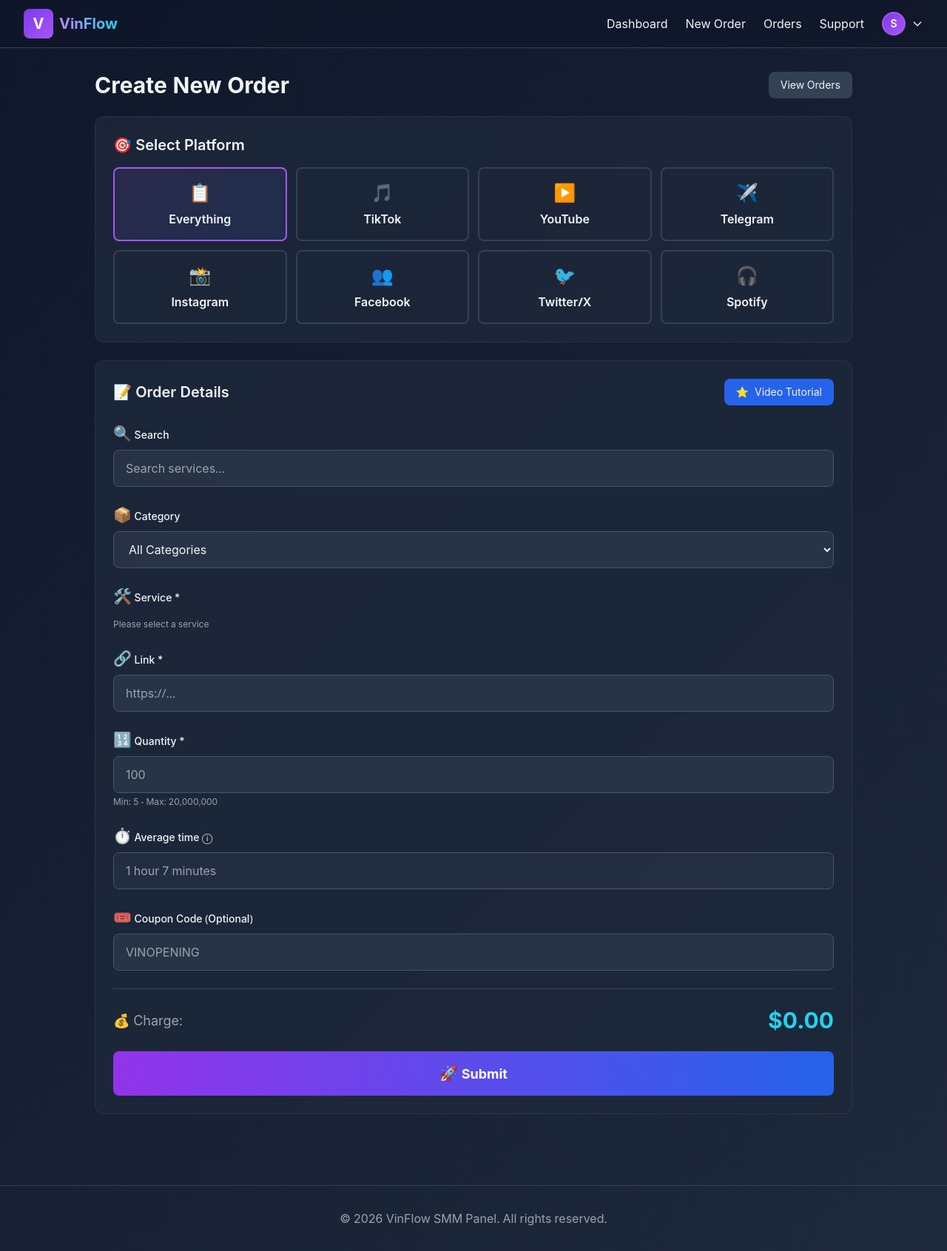
After one commit to vannyakh/VinFlow, a Django app: page /new-order/ in a window 1280 px wide. The commit adds this page. Shown: the whole page at 74% size. Run offline with Django 5.2, Linux system fonts and the light colour scheme; the visitor is signed in with stand-in values (Sample User, id 1); data that the repository does not hold is empty; some libraries are stand-ins or nearby versions.

Commit message:
Add new order functionality and update navigation
- Introduce a new order creation page in views.py with real-time filtering and platform selection.
- Update URL patterns in urls.py to include the new order path.
- Modify base.html and dashboard.html to replace 'Services' link with 'New Order'.
- Update orders.html to provide a direct link to the new order page for improved user access.

```diff
--- a/panel/urls.py
+++ b/panel/urls.py
@@ -13,6 +13,7 @@ urlpatterns = [
     path('panel/', views.dashboard, name='dashboard'),
     path('maintenance/', views.maintenance, name='maintenance'),
     path('services/', views.services, name='services'),
+    path('new-order/', views.new_order, name='new_order'),
     path('orders/', views.orders, name='orders'),
     path('orders/create/', views.create_order, name='create_order'),
     path('orders/<int:order_id>/', views.order_detail, name='order_detail'),
--- a/panel/views.py
+++ b/panel/views.py
@@ -553,6 +553,23 @@ def services(request):
     }
     return render(request, 'panel/services.html', context)
 
+# New Order Page
+@login_required
+def new_order(request):
+    """Modern order creation page with platform selection and real-time filtering"""
+    categories = ServiceCategory.objects.filter(is_active=True).order_by('order')
+    services = Service.objects.filter(is_active=True).select_related('category').order_by('category', 'name')
+
+    # Check if user language is Khmer
+    is_khmer = request.user.profile.language == 'km' if hasattr(request.user, 'profile') else False
+
+    context = {
+        'categories': categories,
+        'services': services,
+        'is_khmer': is_khmer,
+    }
+    return render(request, 'panel/new_order.html', context)
+
 # Create Order
 @login_required
 @require_http_methods(["POST"])
--- a/templates/base.html
+++ b/templates/base.html
@@ -308,7 +308,7 @@
                 <!-- Desktop Menu -->
                 <div class="hidden md:flex items-center space-x-6">
                     <a href="{% url 'dashboard' %}" class="hover:text-purple-400 transition">{% trans "Dashboard" %}</a>
-                    <a href="{% url 'services' %}" class="hover:text-purple-400 transition">{% trans "Services" %}</a>
+                    <a href="{% url 'new_order' %}" class="hover:text-purple-400 transition">{% trans "New Order" %}</a>
                     <a href="{% url 'orders' %}" class="hover:text-purple-400 transition">{% trans "Orders" %}</a>
                     <a href="{% url 'tickets' %}" class="hover:text-purple-400 transition">{% trans "Support" %}</a>
 
@@ -481,11 +481,11 @@
                                 </a>
                             </li>
                             <li>
-                                <a href="{% url 'services' %}" onclick="toggleMobileSidebar()" class="flex items-center gap-3 px-3 py-2 rounded-lg transition {% if '/services' in request.path %}bg-purple-600 text-white{% else %}text-gray-300 hover:bg-slate-800{% endif %}">
+                                <a href="{% url 'new_order' %}" onclick="toggleMobileSidebar()" class="flex items-center gap-3 px-3 py-2 rounded-lg transition {% if '/new-order' in request.path %}bg-purple-600 text-white{% else %}text-gray-300 hover:bg-slate-800{% endif %}">
                                     <svg class="w-5 h-5" fill="none" stroke="currentColor" viewBox="0 0 24 24">
-                                        <path stroke-linecap="round" stroke-linejoin="round" stroke-width="2" d="M4 6h16M4 12h16M4 18h16"></path>
+                                        <path stroke-linecap="round" stroke-linejoin="round" stroke-width="2" d="M12 4v16m8-8H4"></path>
                                     </svg>
-                                    <span>{% trans "Services" %}</span>
+                                    <span>{% trans "New Order" %}</span>
                                 </a>
                             </li>
                             <li>
--- a/templates/panel/dashboard.html
+++ b/templates/panel/dashboard.html
@@ -90,7 +90,7 @@
             </div>
         </a>
 
-        <a href="{% url 'services' %}" class="card-glass rounded-xl p-6 hover:border-purple-500 transition border border-slate-700">
+        <a href="{% url 'new_order' %}" class="card-glass rounded-xl p-6 hover:border-purple-500 transition border border-slate-700">
             <div class="flex items-center space-x-4">
                 <div class="w-12 h-12 gradient-purple rounded-lg flex items-center justify-center">
                     <svg class="w-6 h-6 text-white" fill="none" stroke="currentColor" viewBox="0 0 24 24">
--- /dev/null
+++ b/templates/panel/new_order.html
@@ -0,0 +1,355 @@
+{% extends 'base.html' %}
+{% load i18n %}
+{% load static %}
+
+{% block title %}{% trans "New Order" %} - VinFlow{% endblock %}
+
+{% block content %}
+<div class="max-w-5xl mx-auto space-y-6">
+    <!-- Header -->
+    <div class="flex justify-between items-center">
+        <h1 class="text-3xl font-bold">{% trans "Create New Order" %}</h1>
+        <a href="{% url 'orders' %}" class="px-4 py-2 bg-slate-700 hover:bg-slate-600 rounded-lg text-sm">
+            {% trans "View Orders" %}
+        </a>
+    </div>
+
+    <!-- Platform Selection -->
+    <div class="card-glass rounded-xl p-6">
+        <h2 class="text-xl font-semibold mb-4">🎯 {% trans "Select Platform" %}</h2>
+        <div class="grid grid-cols-2 md:grid-cols-4 gap-3">
+            <button onclick="selectPlatform('all')" id="platform-all" class="platform-btn platform-active p-4 rounded-lg border-2 border-slate-700 hover:border-purple-500 transition flex flex-col items-center gap-2">
+                <span class="text-2xl">📋</span>
+                <span class="font-semibold">{% trans "Everything" %}</span>
+            </button>
+            <button onclick="selectPlatform('tt')" id="platform-tt" class="platform-btn p-4 rounded-lg border-2 border-slate-700 hover:border-purple-500 transition flex flex-col items-center gap-2">
+                <span class="text-2xl">🎵</span>
+                <span class="font-semibold">TikTok</span>
+            </button>
+            <button onclick="selectPlatform('yt')" id="platform-yt" class="platform-btn p-4 rounded-lg border-2 border-slate-700 hover:border-purple-500 transition flex flex-col items-center gap-2">
+                <span class="text-2xl">▶️</span>
+                <span class="font-semibold">YouTube</span>
+            </button>
+            <button onclick="selectPlatform('tg')" id="platform-tg" class="platform-btn p-4 rounded-lg border-2 border-slate-700 hover:border-purple-500 transition flex flex-col items-center gap-2">
+                <span class="text-2xl">✈️</span>
+                <span class="font-semibold">Telegram</span>
+            </button>
+            <button onclick="selectPlatform('ig')" id="platform-ig" class="platform-btn p-4 rounded-lg border-2 border-slate-700 hover:border-purple-500 transition flex flex-col items-center gap-2">
+                <span class="text-2xl">📸</span>
+                <span class="font-semibold">Instagram</span>
+            </button>
+            <button onclick="selectPlatform('fb')" id="platform-fb" class="platform-btn p-4 rounded-lg border-2 border-slate-700 hover:border-purple-500 transition flex flex-col items-center gap-2">
+                <span class="text-2xl">👥</span>
+                <span class="font-semibold">Facebook</span>
+            </button>
+            <button onclick="selectPlatform('tw')" id="platform-tw" class="platform-btn p-4 rounded-lg border-2 border-slate-700 hover:border-purple-500 transition flex flex-col items-center gap-2">
+                <span class="text-2xl">🐦</span>
+                <span class="font-semibold">Twitter/X</span>
+            </button>
+            <button onclick="selectPlatform('sp')" id="platform-sp" class="platform-btn p-4 rounded-lg border-2 border-slate-700 hover:border-purple-500 transition flex flex-col items-center gap-2">
+                <span class="text-2xl">🎧</span>
+                <span class="font-semibold">Spotify</span>
+            </button>
+        </div>
+    </div>
+
+    <!-- Order Form -->
+    <div class="card-glass rounded-xl p-6">
+        <div class="flex justify-between items-center mb-6">
+            <h2 class="text-xl font-semibold">📝 {% trans "Order Details" %}</h2>
+            <button onclick="window.open('https://youtu.be/example', '_blank')" class="px-4 py-2 bg-blue-600 hover:bg-blue-500 rounded-lg text-sm flex items-center gap-2">
+                <span>⭐</span>
+                {% trans "Video Tutorial" %}
+            </button>
+        </div>
+
+        <form method="post" action="{% url 'create_order' %}" id="orderForm" class="space-y-6">
+            {% csrf_token %}
+
+            <!-- Search Services -->
+            <div>
+                <label class="block text-sm font-medium mb-2">
+                    <span class="text-xl">🔍</span> {% trans "Search" %}
+                </label>
+                <input type="text" id="searchInput" placeholder="{% trans 'Search services...' %}" class="w-full bg-slate-700/50 border border-slate-600 rounded-lg px-4 py-3 focus:border-purple-500 focus:outline-none">
+            </div>
+
+            <!-- Category Selection -->
+            <div>
+                <label class="block text-sm font-medium mb-2">
+                    <span class="text-xl">📦</span> {% trans "Category" %}
+                </label>
+                <select id="categorySelect" onchange="filterServices()" class="w-full bg-slate-700/50 border border-slate-600 rounded-lg px-4 py-3 focus:border-purple-500 focus:outline-none">
+                    <option value="">{% trans "All Categories" %}</option>
+                    {% for category in categories %}
+                        <option value="{{ category.id }}">
+                            {% if is_khmer %}{{ category.name_km|default:category.name }}{% else %}{{ category.name }}{% endif %}
+                        </option>
+                    {% endfor %}
+                </select>
+            </div>
+
+            <!-- Service Selection -->
+            <div>
+                <label class="block text-sm font-medium mb-2">
+                    <span class="text-xl">🛠️</span> {% trans "Service" %} *
+                </label>
+                <input type="hidden" name="service_id" id="service_id" required>
+                <div id="servicesContainer" class="space-y-2 max-h-96 overflow-y-auto">
+                    {% for service in services %}
+                        <div class="service-card p-4 border-2 border-slate-700 rounded-lg hover:border-purple-500 cursor-pointer transition"
+                             data-service-id="{{ service.id }}"
+                             data-platform="{{ service.service_type }}"
+                             data-category="{{ service.category.id|default:'' }}"
+                             data-name="{{ service.name|lower }}"
+                             data-rate="{{ service.rate }}"
+                             data-min="{{ service.min_order }}"
+                             data-max="{{ service.max_order }}"
+                             data-drip="{{ service.drip_feed_enabled|yesno:'true,false' }}"
+                             onclick="selectService(this)">
+                            <div class="flex justify-between items-start">
+                                <div class="flex-1">
+                                    <h3 class="font-semibold text-lg">
+                                        <span class="text-cyan-400">{{ service.external_service_id }}</span>
+                                        - {% if is_khmer %}{{ service.name_km|default:service.name }}{% else %}{{ service.name }}{% endif %}
+                                        {% if service.drip_feed_enabled %}
+                                            <span class="text-xs px-2 py-1 bg-yellow-900/50 text-yellow-400 rounded ml-2">⚡ SuperFast</span>
+                                        {% endif %}
+                                        <span class="text-xs px-2 py-1 bg-green-900/50 text-green-400 rounded ml-2">✨ Ultrafast Completed</span>
+                                    </h3>
+                                    <p class="text-sm text-gray-400 mt-1">
+                                        {% if is_khmer %}{{ service.description_km|default:service.description|truncatewords:20 }}{% else %}{{ service.description|truncatewords:20 }}{% endif %}
+                                    </p>
+                                </div>
+                                <div class="text-right ml-4">
+                                    <div class="text-cyan-400 font-bold">${{ service.rate|floatformat:4 }}/1K</div>
+                                    <div class="text-xs text-gray-400">Min: {{ service.min_order }}</div>
+                                    <div class="text-xs text-gray-400">Max: {{ service.max_order }}</div>
+                                </div>
+                            </div>
+                        </div>
+                    {% endfor %}
+                </div>
+                <p class="text-xs text-gray-400 mt-2" id="serviceInfo">{% trans "Please select a service" %}</p>
+            </div>
+
+            <!-- Link Input -->
+            <div>
+                <label class="block text-sm font-medium mb-2">
+                    <span class="text-xl">🔗</span> {% trans "Link" %} *
+                </label>
+                <input type="url" name="link" id="linkInput" required placeholder="https://..." class="w-full bg-slate-700/50 border border-slate-600 rounded-lg px-4 py-3 focus:border-purple-500 focus:outline-none">
+            </div>
+
+            <!-- Quantity Input -->
+            <div>
+                <label class="block text-sm font-medium mb-2">
+                    <span class="text-xl">🔢</span> {% trans "Quantity" %} *
+                </label>
+                <input type="number" name="quantity" id="quantityInput" required min="1" placeholder="100" class="w-full bg-slate-700/50 border border-slate-600 rounded-lg px-4 py-3 focus:border-purple-500 focus:outline-none" oninput="updateCharge()">
+                <p class="text-xs text-gray-400 mt-1" id="quantityRange">{% trans "Min: 5 - Max: 20,000,000" %}</p>
+            </div>
+
+            <!-- Average Time -->
+            <div>
+                <label class="block text-sm font-medium mb-2">
+                    <span class="text-xl">⏱️</span> {% trans "Average time" %} ⓘ
+                </label>
+                <div class="bg-slate-700/30 border border-slate-600 rounded-lg px-4 py-3 text-gray-400">
+                    <span id="avgTime">1 {% trans "hour" %} 7 {% trans "minutes" %}</span>
+                </div>
+            </div>
+
+            <!-- Drip Feed Options (Hidden by default) -->
+            <div id="dripFeedSection" class="hidden space-y-4">
+                <div class="flex items-center space-x-2">
+                    <input type="checkbox" name="drip_feed" id="drip_feed" class="rounded">
+                    <label for="drip_feed" class="text-sm font-medium">{% trans "Enable Drip-Feed (Spread delivery over multiple days)" %}</label>
+                </div>
+                <div id="dripFeedOptions" class="hidden grid grid-cols-2 gap-4">
+                    <div>
+                        <label class="block text-sm mb-2">{% trans "Quantity per day" %}</label>
+                        <input type="number" name="drip_feed_quantity" class="w-full bg-slate-700/50 border border-slate-600 rounded-lg px-4 py-2">
+                    </div>
+                    <div>
+                        <label class="block text-sm mb-2">{% trans "Number of days" %}</label>
+                        <input type="number" name="drip_feed_days" class="w-full bg-slate-700/50 border border-slate-600 rounded-lg px-4 py-2">
+                    </div>
+                </div>
+            </div>
+
+            <!-- Coupon Code -->
+            <div>
+                <label class="block text-sm font-medium mb-2">
+                    <span class="text-xl">🎟️</span> {% trans "Coupon Code (Optional)" %}
+                </label>
+                <input type="text" name="coupon_code" id="couponInput" placeholder="VINOPENING" class="w-full bg-slate-700/50 border border-slate-600 rounded-lg px-4 py-3 focus:border-purple-500 focus:outline-none">
+            </div>
+
+            <!-- Charge Display -->
+            <div class="border-t border-slate-700 pt-6">
+                <div class="flex justify-between items-center mb-6">
+                    <span class="text-lg text-gray-400">💰 {% trans "Charge" %}:</span>
+                    <span class="text-3xl font-bold text-cyan-400" id="totalCharge">$0.00</span>
+                </div>
+
+                <!-- Submit Button -->
+                <button type="submit" class="w-full bg-gradient-to-r from-purple-600 to-blue-600 hover:from-purple-500 hover:to-blue-500 text-white font-bold py-4 rounded-lg text-lg transition transform hover:scale-105">
+                    <span class="text-xl">🚀</span> {% trans "Submit" %}
+                </button>
+            </div>
+        </form>
+    </div>
+</div>
+
+<style>
+.platform-active {
+    border-color: #a855f7 !important;
+    background: linear-gradient(135deg, rgba(168, 85, 247, 0.1) 0%, rgba(59, 130, 246, 0.1) 100%);
+}
+
+.service-card.selected {
+    border-color: #a855f7 !important;
+    background: linear-gradient(135deg, rgba(168, 85, 247, 0.1) 0%, rgba(59, 130, 246, 0.1) 100%);
+}
+
+.service-card.hidden {
+    display: none;
+}
+</style>
+
+<script>
+let currentRate = 0;
+let minOrder = 1;
+let maxOrder = 100000;
+let selectedPlatform = 'all';
+
+// Platform Selection
+function selectPlatform(platform) {
+    selectedPlatform = platform;
+
+    // Update UI
+    document.querySelectorAll('.platform-btn').forEach(btn => {
+        btn.classList.remove('platform-active');
+    });
+    document.getElementById('platform-' + platform).classList.add('platform-active');
+
+    // Filter services
+    filterServices();
+}
+
+// Service Selection
+function selectService(element) {
+    // Remove previous selection
+    document.querySelectorAll('.service-card').forEach(card => {
+        card.classList.remove('selected');
+    });
+
+    // Add selection
+    element.classList.add('selected');
+
+    // Set values
+    const serviceId = element.dataset.serviceId;
+    const rate = parseFloat(element.dataset.rate);
+    const min = parseInt(element.dataset.min);
+    const max = parseInt(element.dataset.max);
+    const dripEnabled = element.dataset.drip === 'true';
+
+    document.getElementById('service_id').value = serviceId;
+    currentRate = rate;
+    minOrder = min;
+    maxOrder = max;
+
+    // Update quantity range
+    document.getElementById('quantityRange').textContent = `{% trans "Min" %}: ${min} - {% trans "Max" %}: ${max.toLocaleString()}`;
+    document.getElementById('quantityInput').min = min;
+    document.getElementById('quantityInput').max = max;
+
+    // Show/hide drip feed
+    if (dripEnabled) {
+        document.getElementById('dripFeedSection').classList.remove('hidden');
+    } else {
+        document.getElementById('dripFeedSection').classList.add('hidden');
+    }
+
+    // Update service info
+    document.getElementById('serviceInfo').textContent = element.querySelector('h3').textContent.trim();
+
+    // Update charge
+    updateCharge();
+
+    // Scroll to link input
+    document.getElementById('linkInput').scrollIntoView({ behavior: 'smooth', block: 'center' });
+}
+
+// Filter Services
+function filterServices() {
+    const searchTerm = document.getElementById('searchInput').value.toLowerCase();
+    const category = document.getElementById('categorySelect').value;
+
+    document.querySelectorAll('.service-card').forEach(card => {
+        const cardPlatform = card.dataset.platform;
+        const cardCategory = card.dataset.category;
+        const cardName = card.dataset.name;
+
+        let show = true;
+
+        // Platform filter
+        if (selectedPlatform !== 'all' && cardPlatform !== selectedPlatform) {
+            show = false;
+        }
+
+        // Category filter
+        if (category && cardCategory !== category) {
+            show = false;
+        }
+
+        // Search filter
+        if (searchTerm && !cardName.includes(searchTerm)) {
+            show = false;
+        }
+
+        if (show) {
+            card.classList.remove('hidden');
+        } else {
+            card.classList.add('hidden');
+        }
+    });
+}
+
+// Update Charge
+function updateCharge() {
+    const quantity = parseInt(document.getElementById('quantityInput').value) || 0;
+    const charge = (currentRate / 1000) * quantity;
+    document.getElementById('totalCharge').textContent = '$' + charge.toFixed(2);
+}
+
+// Search Input Event
+document.getElementById('searchInput').addEventListener('input', filterServices);
+
+// Drip Feed Toggle
+document.getElementById('drip_feed').addEventListener('change', function() {
+    document.getElementById('dripFeedOptions').classList.toggle('hidden', !this.checked);
+});
+
+// Form Validation
+document.getElementById('orderForm').addEventListener('submit', function(e) {
+    const serviceId = document.getElementById('service_id').value;
+    if (!serviceId) {
+        e.preventDefault();
+        alert('{% trans "Please select a service" %}');
+        return false;
+    }
+
+    const quantity = parseInt(document.getElementById('quantityInput').value);
+    if (quantity < minOrder || quantity > maxOrder) {
+        e.preventDefault();
+        alert(`{% trans "Quantity must be between" %} ${minOrder} {% trans "and" %} ${maxOrder}`);
+        return false;
+    }
+});
+
+// Initialize
+filterServices();
+</script>
+{% endblock %}
--- a/templates/panel/orders.html
+++ b/templates/panel/orders.html
@@ -11,7 +11,7 @@
             <button onclick="document.getElementById('massUploadModal').classList.remove('hidden')" class="btn-primary text-sm">
                 {% trans "Mass Order (CSV)" %}
             </button>
-            <a href="{% url 'services' %}" class="px-4 py-2 bg-slate-700 hover:bg-slate-600 rounded-lg text-sm">
+            <a href="{% url 'new_order' %}" class="px-4 py-2 bg-slate-700 hover:bg-slate-600 rounded-lg text-sm">
                 {% trans "New Order" %}
             </a>
         </div>
```
Also changed, not shown: docs/NEW_ORDER_PAGE.md (added, +244 -0 lines).
